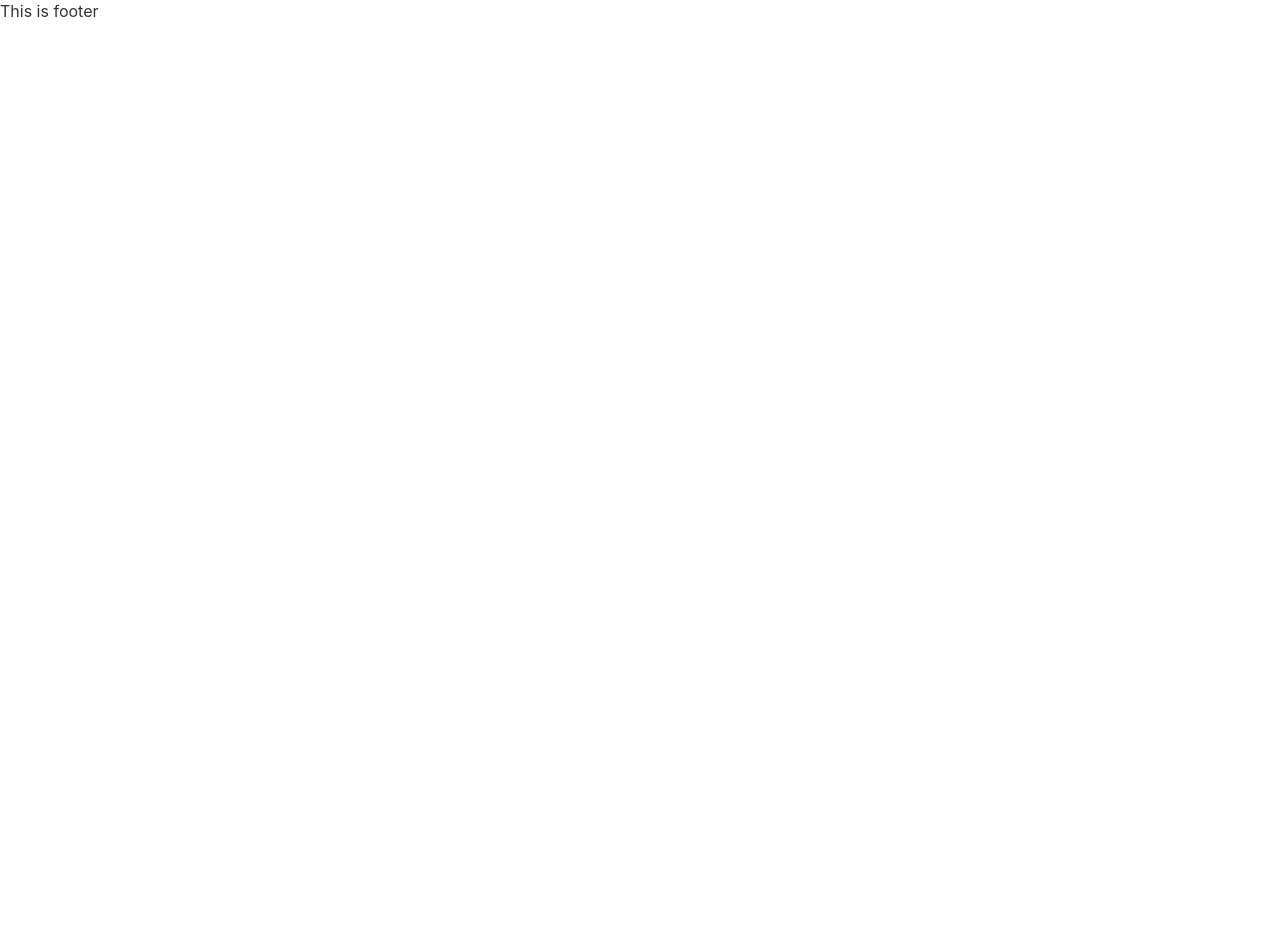
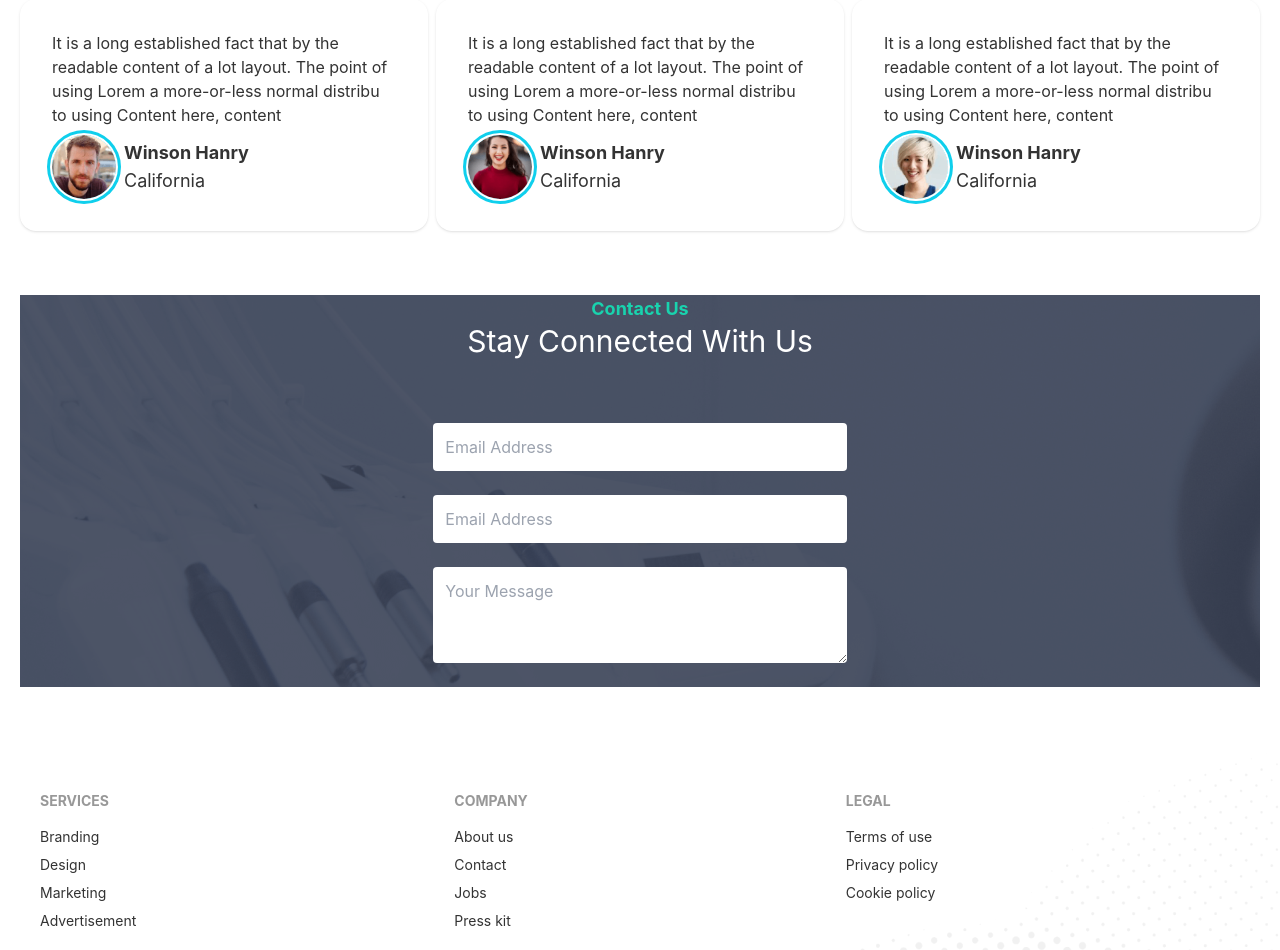
Before and after one commit to abdurrahman720/Doctors-Portal-Client, a React (Create React App) app: page / in a window 1280 px wide. Shown: the part 1922-2872 px from the top of the page. Before the commit the page ends 1945 px from the top, so only its background shows below. Built offline with nearby package versions, Linux system fonts and the light colour scheme.

Commit message:
homepage completed without one section

```diff
--- /dev/null
+++ b/src/Pages/Home/Contact/Contact.jsx
@@ -0,0 +1,25 @@
+import React from 'react';
+import appointment from '../../../assets/images/appointment.png';
+
+const Contact = () => {
+    return (
+        <section className="mt-16 h-2/3" style={{background: `url(${appointment})`}}>
+            <div className="w-1/3 mx-auto">
+                <div className="text-center ">
+                    <h3 className="text-secondary text-lg font-bold">Contact Us</h3>
+                    <h3 className="text-white text-3xl ">Stay Connected With Us</h3>
+                </div>
+                <div className="my-16">
+                    <input className="block w-full input-bordered rounded p-3" type="text" placeholder="Email Address" />
+                    <br />
+                    <input className="block w-full input-bordered rounded p-3" type="text" placeholder="Email Address" />
+                    <br />
+                    <textarea className="block w-full textarea-bordered p-3 rounded h-24" type="text" placeholder="Your Message" />
+                    <br />
+                </div>
+            </div>
+        </section>
+    );
+};
+
+export default Contact;
--- a/src/Pages/Home/Home.jsx
+++ b/src/Pages/Home/Home.jsx
@@ -1,5 +1,6 @@
 import React from 'react';
 import Banner from './Banner';
+import Contact from './Contact/Contact';
 import InfoCards from './InfoCards/InfoCards';
 import MakeAppointment from './MakeAppointment/MakeAppointment';
 import Services from './Services/Services';
@@ -15,6 +16,7 @@ const Home = () => {
             <MakeAppointment></MakeAppointment>
 
             <Testimonial></Testimonial>
+            <Contact></Contact>
         </div>
     );
 };
--- /dev/null
+++ b/src/Pages/Home/Testimonial/Review.jsx
@@ -0,0 +1,25 @@
+import React from "react";
+
+const Review = ({ review }) => {
+  const { name, image, review: userReview, location } = review;
+  return (
+    <div className="card shadow">
+      <div className="card-body">
+        <p>{userReview}</p>
+        <div className="flex items-center">
+          <div className="avatar mr-2">
+            <div className="w-16 rounded-full ring ring-primary ring-offset-base-100 ring-offset-2">
+              <img src={image} alt="user" />
+            </div>
+                  </div>
+                  <div>
+                      <h5 className="text-lg font-bold">{name }</h5>
+                      <h5 className="text-lg">{location }</h5>
+                  </div>
+        </div>
+      </div>
+    </div>
+  );
+};
+
+export default Review;
--- a/src/Pages/Home/Testimonial/Testimonial.jsx
+++ b/src/Pages/Home/Testimonial/Testimonial.jsx
@@ -3,6 +3,7 @@ import quote from '../../../assets/icons/quote.svg'
 import people1 from '../../../assets/images/people1.png'
 import people2 from '../../../assets/images/people2.png'
 import people3 from '../../../assets/images/people3.png'
+import Review from './Review';
 const Testimonial = () => {
 
     const reviews = [
@@ -44,8 +45,10 @@ const Testimonial = () => {
                     <img className="w-24 md:w-48" src={quote} alt="" />
                 </figure>
             </div>
-            <div>
-
+            <div className="grid grid-cols-1 md:grid-cols-2 lg:grid-cols-3 gap-2">
+                {
+                    reviews.map((review) =><Review key={review.id} review={review}></Review>)
+                }
             </div>
         </section>
     );
--- a/src/Pages/Shared/Footer.jsx
+++ b/src/Pages/Shared/Footer.jsx
@@ -1,11 +1,37 @@
-import React from 'react';
+import React from "react";
+import { Link } from "react-router-dom";
+import footer from '../../assets/images/footer.png'
+const Footer = () => {
+  return (
+      <footer style={{ background: `url(${footer})`, backgroundSize: `cover`}} className="p-10 ">
+          <div className="footer">
+          <div>
+        <span className="footer-title">Services</span>
+        <Link to="/" className="link link-hover">Branding</Link>
+        <Link to="/" className="link link-hover">Design</Link>
+        <Link to="/" className="link link-hover">Marketing</Link>
+        <Link to="/" className="link link-hover">Advertisement</Link>
+      </div>
+      <div>
+        <span className="footer-title">Company</span>
+        <Link to="/" className="link link-hover">About us</Link>
+        <Link to="/" className="link link-hover">Contact</Link>
+        <Link to="/" className="link link-hover">Jobs</Link>
+        <Link to="/" className="link link-hover">Press kit</Link>
+      </div>
+      <div>
+        <span className="footer-title">Legal</span>
+        <Link to="/" className="link link-hover">Terms of use</Link>
+        <Link to="/" className="link link-hover">Privacy policy</Link>
+        <Link to="/" className="link link-hover">Cookie policy</Link>
+      </div>
+          </div>
 
-const Footer = () => {
-    return (
-        <div>
-            This is footer
-        </div>
-    );
+      <div className="text-center mt-24">
+        <p>Copyright © 2023 - All right reserved by Doctor Portals Ltd</p>
+      </div>
+    </footer>
+  );
 };
 
 export default Footer;
```
